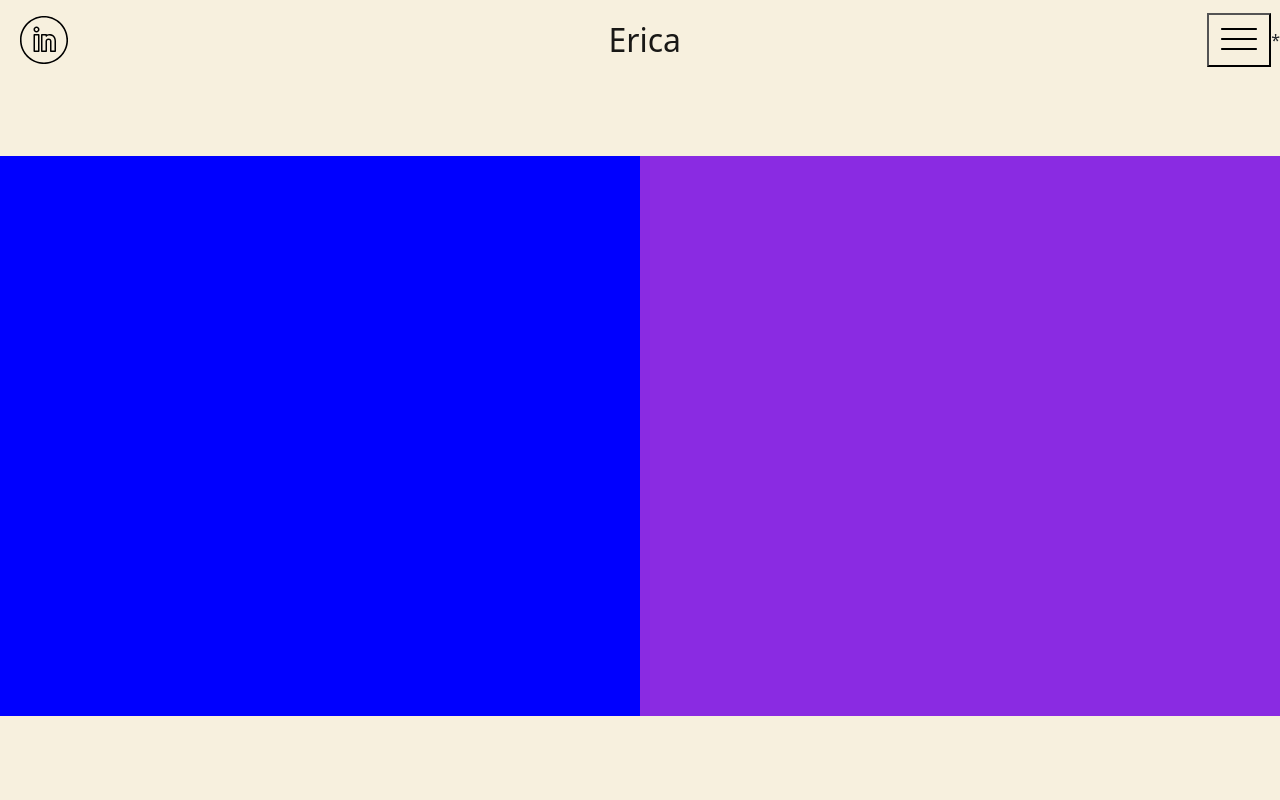
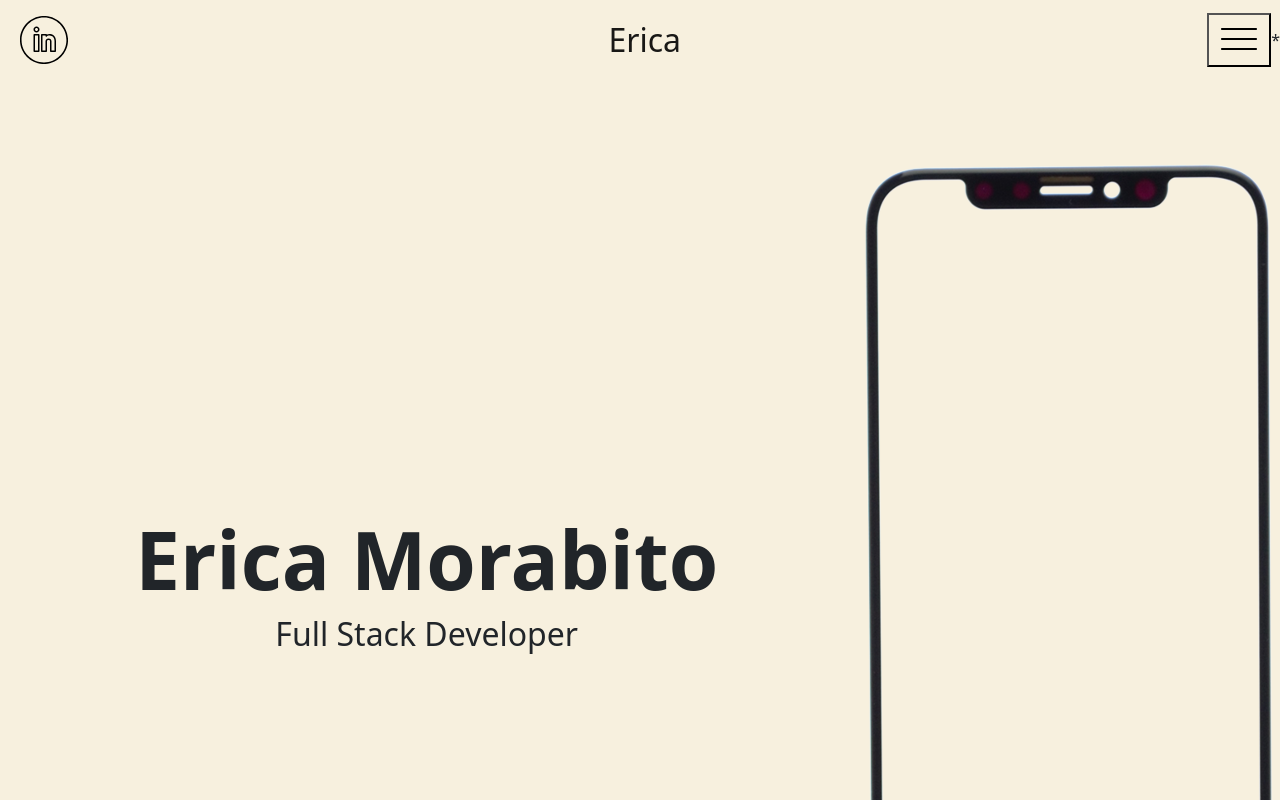
Before and after one commit to ericaemorabito/Glossy-Portfolio, a React (Create React App) app: page / in a window 1280 px wide. Shown: the top 800 px of the page. Built offline with nearby package versions, Linux system fonts and the light colour scheme.

Commit message:
basic home

```diff
--- a/src/App.css
+++ b/src/App.css
@@ -5,3 +5,48 @@
 * {
   background-color: var(--beige);
 }
+
+.screen {
+  /* background-color: blue; */
+  width: 100%;
+  height: 85vh;
+  display: flex;
+  align-items: center;
+  justify-content: center;
+}
+
+.content-col {
+  /* background-color: red; */
+  height: 70vh;
+  width: 85rem;
+  display: flex;
+  align-items: center;
+  justify-content: center;
+}
+
+.content-row {
+  /* background-color: green; */
+  height: 70vh;
+  width: 85rem;
+  display: flex;
+  justify-content: space-around;
+ }
+
+/* #left {
+background-color: blue;
+}
+
+#right {
+  background-color: blueviolet;
+}  */
+
+/* Medium devices (phones, tablet, 800px and down) */
+@media only screen and (max-width: 800px) {
+  .screen, .content-col, .content-row {
+    height: 150vh;
+  }
+
+  .body-col {
+    height: 75vh;
+  }
+}
--- a/src/App.js
+++ b/src/App.js
@@ -1,7 +1,7 @@
 import './App.css';
 import Header from './components/Header'
 import Home from './components/Home'
-import Template from './components/Template/template'
+import About from './components/About'
 
 import { Container } from 'react-bootstrap'
 
@@ -10,8 +10,8 @@ function App() {
     <div className="App">
       <Header expand={'false'} />
       <Container className='main' fluid>
-        {/* <Home /> */}
-        <Template />
+        <Home />
+        {/* <About /> */}
       </Container>
     </div>
   );
--- /dev/null
+++ b/src/components/About.js
@@ -0,0 +1,21 @@
+import React from 'react'
+import { Row, Col } from 'react-bootstrap';
+
+const About = () => {
+  return (
+    <Row fluid className="screen gx-0">
+    <Col lg={12} md={10} sm={12} xs={12} className="content-col">
+      {/* <Row className="title-row">
+      </Row> */}
+      <Row className="content-row">
+        <Col lg={6} md={10} sm={12} xs={12} id="left" className="body-col">
+        </Col>
+        <Col lg={6} md={10} sm={12} xs={12} id="right" className="body-col">
+        </Col>
+      </Row>
+    </Col>
+  </Row>
+  )
+}
+
+export default About
--- a/src/components/Home.js
+++ b/src/components/Home.js
@@ -1,10 +1,24 @@
 import React from 'react'
 import '../styles/home.css'
-import { Container, Row, Col } from 'react-bootstrap';
+import { Row, Col } from 'react-bootstrap';
+import iphone from '../assets/iphone.png'
 
 const Home = () => {
   return (
-    <div>Home</div>
+    <Row fluid className="screen gx-0">
+    <Col lg={12} md={10} sm={12} xs={12} className="content-col">
+      <Row className="content-row">
+        <Col lg={8} md={10} sm={12} xs={12} id="left" className="body-col d-flex flex-column align-items-center justify-content-center">
+          <h1 className='text-center display-1 fw-bold'>Erica Morabito</h1>
+          <h2 className='text-center display-7'>Full Stack Developer</h2>
+        </Col>
+        <Col lg={4} md={10} sm={12} xs={12} id="right" className="body-col d-flex flex-column align-items-center justify-content-center">
+          <img src={iphone} alt="iphone" id="home-iphone-image">
+          </img>
+        </Col>
+      </Row>
+    </Col>
+  </Row>
   )
 }
 
--- a/src/styles/home.css
+++ b/src/styles/home.css
@@ -0,0 +1,4 @@
+#home-iphone-image {
+    object-fit: cover;
+    object-position: center;
+}
```
Also changed, not shown: src/assets/iphone.png (added).
